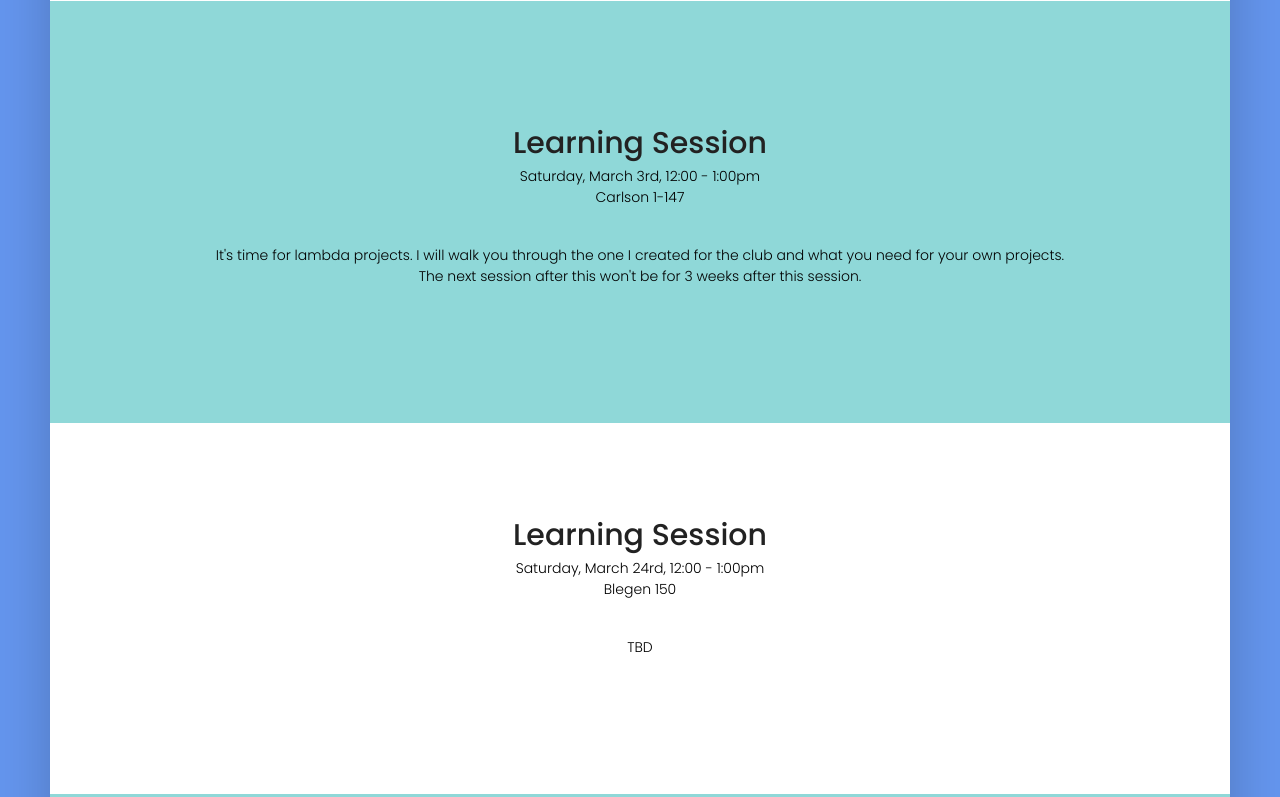
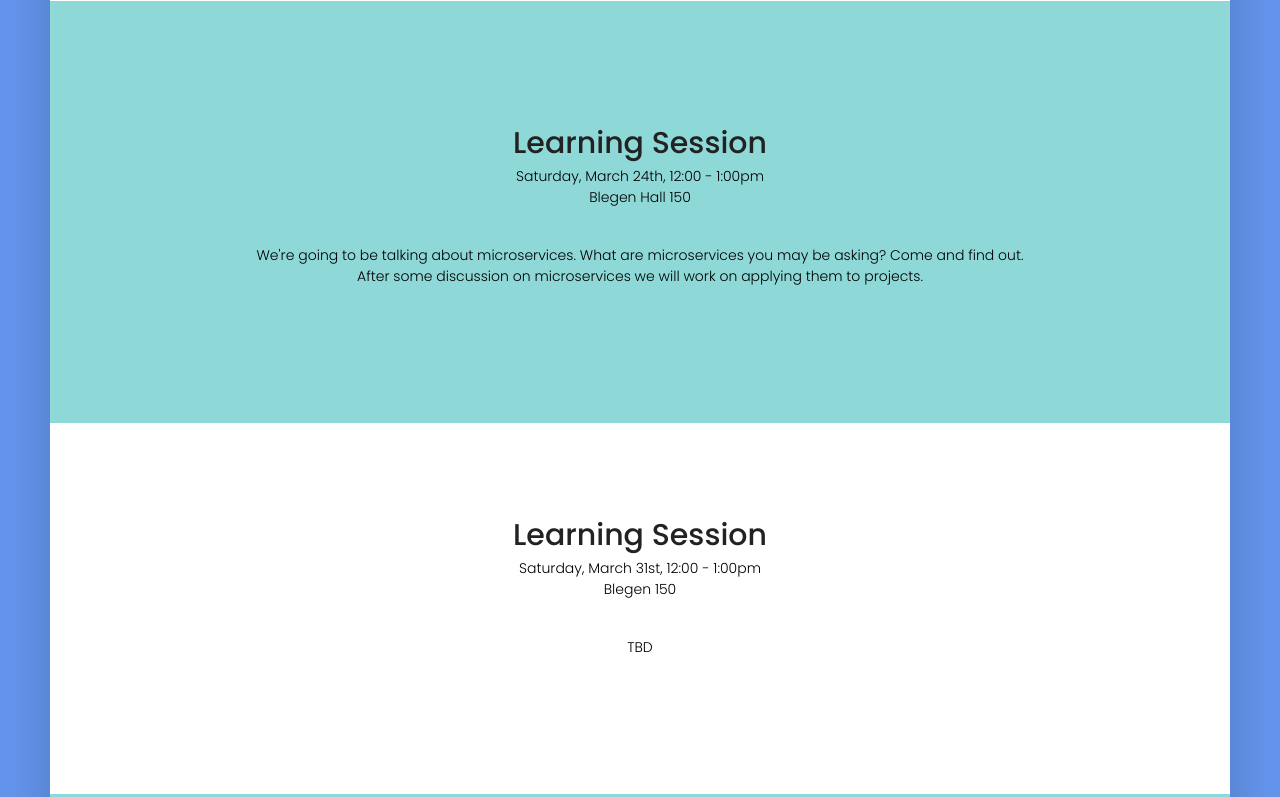
Before and after one commit to CodyPerakslis/static-s3-website, a plain HTML site: page umncloud/info/index.html in a window 1280 px wide. Shown: the part 390-1187 px from the top of the page. Drawn offline with nearby package versions, Linux system fonts and the light colour scheme.

Commit message:
3/24 session

```diff
--- a/umncloud/info/index.html
+++ b/umncloud/info/index.html
@@ -73,10 +73,10 @@
 					<div class="col-md-12 col-sm-12 text-center">
 						<div class="studio-content" id="learning">
 							<h2>Learning Session</h2>
-							<p style="color:black;">Saturday, March 3rd, 12:00 - 1:00pm<br />Carlson 1-147</p><br />
-							<p style="color:black;">It's time for lambda projects. I will walk you through the one
-								I created for the club and what you need for your own projects.<br />The next session after
-								this won't be for 3 weeks after this session.</p>
+							<p style="color:black;">Saturday, March 24th, 12:00 - 1:00pm<br />Blegen Hall 150</p><br />
+							<p style="color:black;">We're going to be talking about microservices. What are microservices
+								you may be asking? Come and find out.<br /> After some discussion on microservices we will work
+								on applying them to projects.</p>
 						</div>
 					</div>
 				</div>
@@ -92,7 +92,7 @@
 					<div class="col-md-12 col-sm-12 text-center">
 						<div class="studio-content">
 							<h2>Learning Session</h2>
-							<p style="color:black;">Saturday, March 24rd, 12:00 - 1:00pm<br />Blegen 150</p><br />
+							<p style="color:black;">Saturday, March 31st, 12:00 - 1:00pm<br />Blegen 150</p><br />
 							<p style="color:black;">TBD</p>
 						</div>
 					</div>
```
Also changed, not shown: umncloud/guides/index.html (+4 -1 lines), umncloud/index.html (+1 -1 lines).
